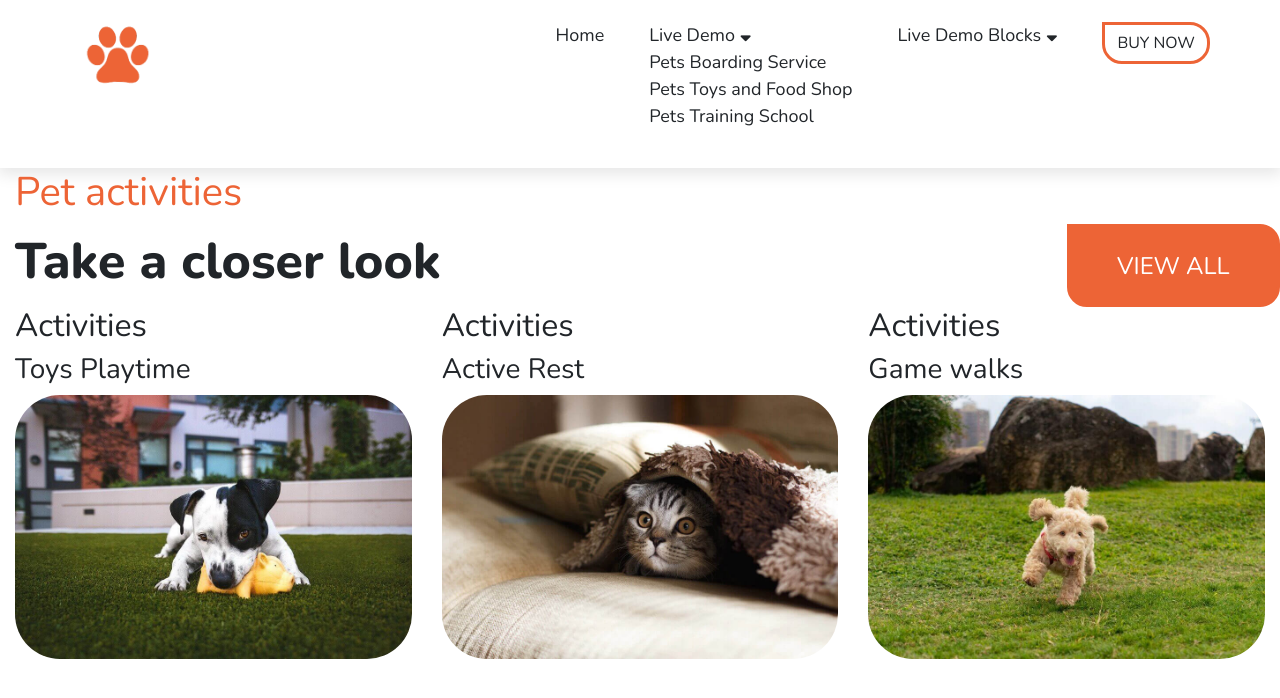
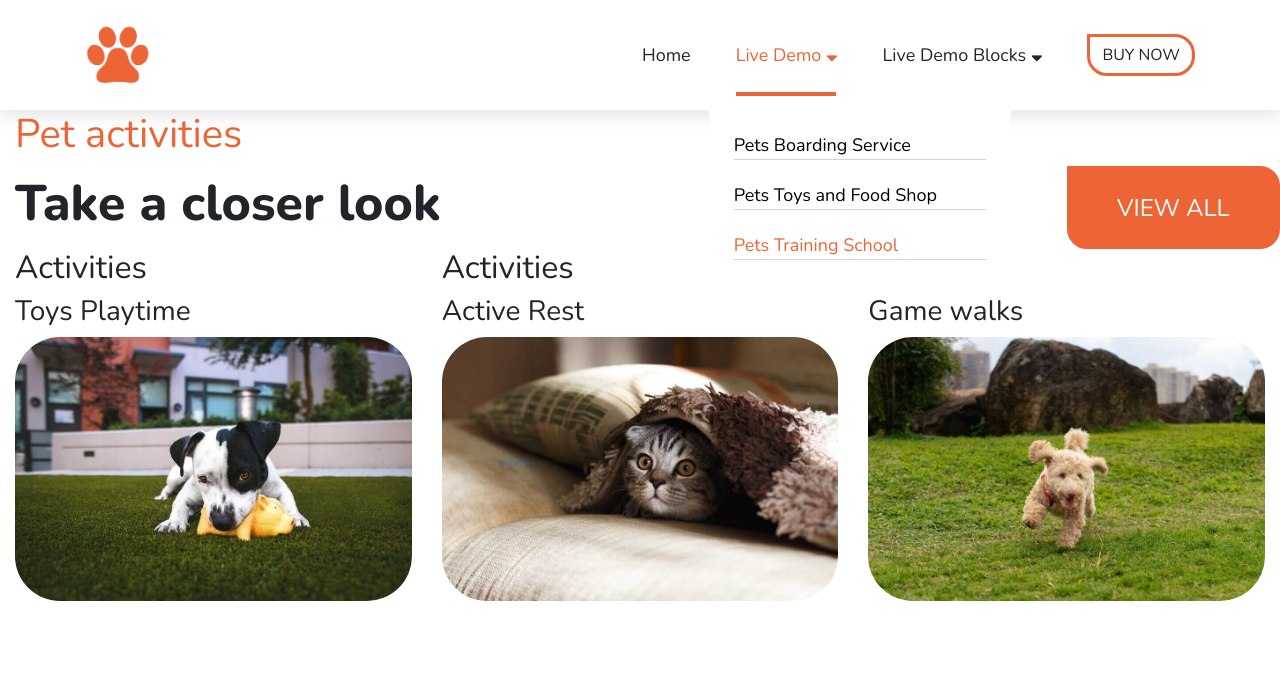
Before and after one commit to Michaelsp11/c2-ejercicio9-pets, a plain HTML site: page index.html in a window 1280 px wide. Drawn offline with nearby package versions, Linux system fonts and the light colour scheme.

Commit message:
Cambio clases cabecera

```diff
--- a/css/styles.css
+++ b/css/styles.css
@@ -10,12 +10,23 @@
         font-size: 24px;
     }
 
+    .btn-buynow:hover {
+        background-color: var(--color-naranja);
+        color: #fff;
+    }
+
     .btn-viewall {
         width: 205px;
         height: 83px;
         color: white;
         font-size: 24px;
         background-color: var(--color-naranja);
+    }
+
+    .btn-viewall:hover {
+        border: 3px solid var(--color-naranja);
+        background-color: #fff;
+        color: #000;
     }
 
     main img {
@@ -44,7 +55,7 @@
     }
 
     nav .links .link,
-    nav .links .link .dropdown li {
+    nav .links .link .dropdown-list li {
         font-size: 18px;
     }
 
@@ -52,8 +63,42 @@
         padding-right: 45px;
     }
 
+    nav .links>.link.active,
+    nav .links>.link.active .dropdown .dropdown-list li.active {
+        color: var(--color-naranja);
+    }
+
+    nav .links>.link.active::after {
+        content: '';
+        position: absolute;
+        top: 50px;
+        left: 0;
+        width: 100px;
+        height: 4px;
+        background-color: var(--color-naranja);
+    }
+
     nav .links .link .icono {
         padding-left: 5px;
+    }
+
+    nav .links .link .dropdown {
+        position: absolute;
+        top: 68px;
+        left: -27px;
+        min-width: 302px;
+        padding: 22px 25px;
+        background-color: #fff;
+        z-index: 1;
+        color: #000;
+    }
+
+    nav .links .link .dropdown .dropdown-list li {
+        border-bottom: 1px solid#d3d3d3;
+    }
+
+    nav .links .link .dropdown .dropdown-list li+li {
+        padding-top: 22px;
     }
 
     .btn-page {
--- a/index.html
+++ b/index.html
@@ -20,18 +20,19 @@
             <nav class="row">
                 <div class="col-2 text-left"><img src="/imagenes/logo2.png" alt="Logotipo huella naranja" width="66" height="66"></div>
                 <div class="col-10">
-                    <ul class="links row d-none d-lg-flex list-unstyled justify-content-end">
-                        <li class="link">Home</li>
-                        <li class="link">Live Demo<i class="icono fas fa-sort-down"></i>
-                            <ul class="dropdown list-unstyled">
-                                <li>Pets Boarding Service</li>
-                                <li>Pets Toys and Food Shop</li>
-                                <li>Pets Training School</li>
-                                <li></li>
-                            </ul>
+                    <ul class="links d-none d-lg-flex list-unstyled justify-content-end m-0 h-100">
+                        <li class="link my-auto">Home</li>
+                        <li class="link position-relative my-auto active position-relative">Live Demo<i class="icono fas fa-sort-down"></i>
+                            <div class="dropdown">
+                                <ul class="dropdown-list list-unstyled">
+                                    <li>Pets Boarding Service</li>
+                                    <li>Pets Toys and Food Shop</li>
+                                    <li class="active">Pets Training School</li>
+                                </ul>
+                            </div>
                         </li>
-                        <li class="link">Live Demo Blocks<i class="icono fas fa-sort-down"></i></li>
-                        <li><button class="btn btn-page btn-buynow">BUY NOW</button></li>
+                        <li class="link my-auto">Live Demo Blocks<i class="icono fas fa-sort-down"></i></li>
+                        <li class="my-auto"><button class="btn btn-page btn-buynow my-auto">BUY NOW</button></li>
                     </ul>
                 </div>
             </nav>
```
